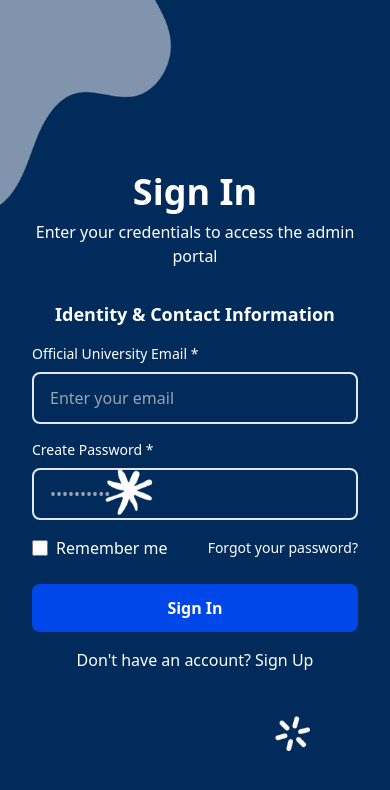
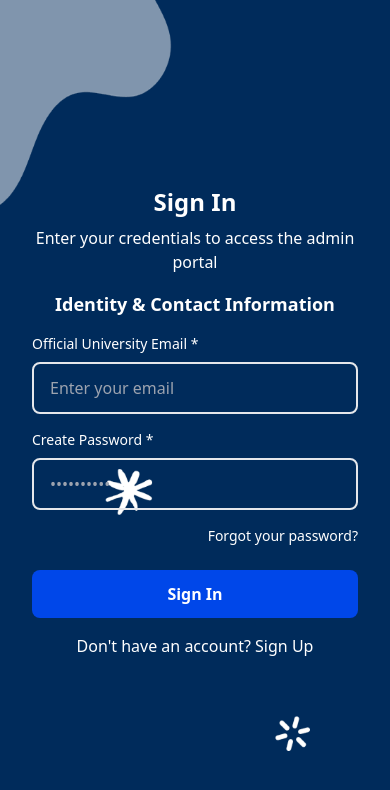
Before and after one commit to Sanjida-Khanam778/hugo-landing-page, a React (Vite) app: page /university-login in a window 390 px wide. Shown: the top 790 px of the page. Built offline with nearby package versions, Linux system fonts and the light colour scheme.

Commit message:
uni signup signin responsive done

```diff
--- a/src/Pages/Auth/LoginPage.jsx
+++ b/src/Pages/Auth/LoginPage.jsx
@@ -26,16 +26,16 @@ export default function LoginPage() {
       </div>
       <Navbar />
       {/* Content */}
-      <div className="flex flex-col items-center relative z-10 h-full mx-auto">
+      <div className="flex flex-col items-center justify-center relative z-10 xl:h-[80vh] mx-auto">
         <div className="text-center space-y-8 max-w-4xl my-10">
-          <h1 className="text-[56px] font-bold leading-tight">Welcome to the University Management Portal</h1>
-          <h4 className="text-3xl font-medium">
+          <h1 className="text-3xl xl:text-[56px] font-bold xl:leading-tight">Welcome to the University Management Portal</h1>
+          <h4 className="text-xl xl:text-3xl font-medium">
             This platform is designed to streamline and centralize all critical
             university operations. Please select your user type to proceed to
             login or registration.
           </h4>
         </div>
-        <div className="max-w-7xl flex items-center justify-start gap-6 mx-auto px-4 sm:px-6 lg:px-8">
+        <div className="max-w-7xl flex flex-col lg:flex-row items-center justify-start gap-6 mx-auto px-4 sm:px-6 lg:px-8">
           <div className="border text-center border-white border-opacity-40 bg-white/5 text-white font-medium p-4 md:p-6 lg:p-10 rounded-lg transition-colors backdrop-blur-md">
             {/* Heading */}
             <h1 className="text-2xl font-semibold text-white mb-4">
--- a/src/Pages/Auth/SignIn.jsx
+++ b/src/Pages/Auth/SignIn.jsx
@@ -48,7 +48,7 @@ export default function SignIn() {
       <div className="flex justify-between w-11/12 mx-auto bg-white mt-16">
         <div className="flex items-center justify-center w-full p-16">
           <div className="w-full">
-            <h1 className="text-3xl font-semibold mb-8 border-b pb-4 border-[#E2E1E1]">
+            <h1 className="text-xl lg:text-3xl font-semibold mb-8 border-b pb-4 border-[#E2E1E1]">
               SIGN IN
             </h1>
 
--- a/src/Pages/Auth/UniSignIn.jsx
+++ b/src/Pages/Auth/UniSignIn.jsx
@@ -42,8 +42,10 @@ export default function UniSignIn() {
       style={{ backgroundImage: `url(${background})` }}
     >
       <div className="mx-auto my-auto h-full max-w-2xl flex flex-col justify-center">
-        <h1 className="text-4xl font-bold text-center mb-2">Sign In</h1>
-        <p className="text-blue-100 text-center mb-8">
+        <h1 className="text-2xl lg:text-4xl font-bold text-center mb-2">
+          Sign In
+        </h1>
+        <p className="text-blue-100 text-center mb-4 lg:mb-8">
           Enter your credentials to access the admin portal
         </p>
 
@@ -82,16 +84,8 @@ export default function UniSignIn() {
           <p className="text-red-300 text-sm mb-4">{errors.signin}</p>
         )} */}
 
-          <div className="flex items-center justify-between mb-6">
-            <label className="flex items-center cursor-pointer">
-              <input
-                type="checkbox"
-                checked={rememberMe}
-                onChange={(e) => setRememberMe(e.target.checked)}
-                className="mr-2 w-4 h-4"
-              />
-              Remember me
-            </label>
+          <div className="flex items-center justify-end mb-6">
+
             <button type="button" className="hover:text-blue text-sm">
               Forgot your password?
             </button>
--- a/src/Pages/Auth/UniSignUp.jsx
+++ b/src/Pages/Auth/UniSignUp.jsx
@@ -51,7 +51,7 @@ export default function UniSignUp() {
       className="p-8 bg-cover h-screen bg-no-repeat text-white"
     >
       <div className="mx-auto my-auto h-full max-w-2xl flex flex-col justify-center">
-        <h1 className="text-4xl font-bold text-white text-center mb-2">
+        <h1 className="text-2xl lg:text-4xl font-bold text-white text-center mb-2">
           Sign Up
         </h1>
         <p className="text-blue-100 text-center mb-8">
--- a/src/components/Navbar/Navbar.jsx
+++ b/src/components/Navbar/Navbar.jsx
@@ -68,8 +68,8 @@ export default function Navbar() {
                 to={link.href}
                 className={({ isActive }) =>
                   isActive
-                    ? "text-[#002B5B] text-lg font-bold transition-colors"
-                    : "text-gray-700 text-lg hover:text-gray-900 font-medium transition-colors"
+                    ? "text-[#002B5B] text-lg font-semibold xl:font-bold transition-colors"
+                    : "text-gray-700 text-lg hover:text-gray-900 xl:font-medium transition-colors"
                 }
               >
                 {link.label}
@@ -80,7 +80,7 @@ export default function Navbar() {
           {/* Search Bar and Dashboard Button */}
           <div className="flex items-center gap-2 sm:gap-4">
             {/* Search Input - Hidden on mobile */}
-            <div className="hidden lg:flex items-center bg-gray-50 border border-gray-300 rounded-full px-4 py-2 gap-2 focus-within:border-gray-400 transition-colors">
+            {/* <div className="hidden lg:flex items-center bg-gray-50 border border-gray-300 rounded-full px-4 py-2 gap-2 focus-within:border-gray-400 transition-colors">
               <Search size={18} className="text-gray-400" />
               <input
                 type="text"
@@ -89,20 +89,20 @@ export default function Navbar() {
                 onChange={(e) => setSearchValue(e.target.value)}
                 className="bg-transparent outline-none text-gray-700 placeholder-gray-400 w-32 sm:w-40"
               />
-            </div>
+            </div> */}
 
             {/* Dashboard Button */}
             {isLoggedIn ? (
-              <div className="flex items-center gap-2">
+              <div className="flex items-center">
                 <Link to={"/user"}>
-                  <button className="flex items-center gap-2 bg-primary text-white font-medium px-4 sm:px-6 py-2 rounded-lg whitespace-nowrap hover:bg-blue-700 transition-colors">
+                  <button className="flex items-center gap-2 bg-primary text-white px-4 sm:px-6 py-2 rounded-lg whitespace-nowrap hover:bg-blue-700 transition-colors">
                     <User size={18} />
                     <span className="hidden sm:inline">Dashboard</span>
                   </button>
                 </Link>
                 <button
                   onClick={handleLogout}
-                  className="flex items-center gap-2 bg-red-600 text-white font-medium px-4 sm:px-6 py-2 rounded-lg whitespace-nowrap hover:bg-red-700 transition-colors"
+                  className="flex items-center gap-2 bg-red-600 font-medium px-4 sm:px-6 py-2 rounded-lg whitespace-nowrap hover:bg-red-700 transition-colors"
                 >
                   <LogOut size={18} />
                   <span className="hidden sm:inline">Logout</span>
@@ -111,7 +111,7 @@ export default function Navbar() {
             ) : (
               <button
                 onClick={handleLogin}
-                className="flex items-center gap-2 bg-primary text-white font-medium px-4 sm:px-6 py-2 rounded-lg whitespace-nowrap hover:bg-blue-700 transition-colors"
+                className="flex items-center gap-2 bg-primary text-white px-4 sm:px-6 py-2 rounded-lg whitespace-nowrap hover:bg-blue-700 transition-colors"
               >
                 <User size={18} />
                 <span className="hidden sm:inline">Login</span>
```
